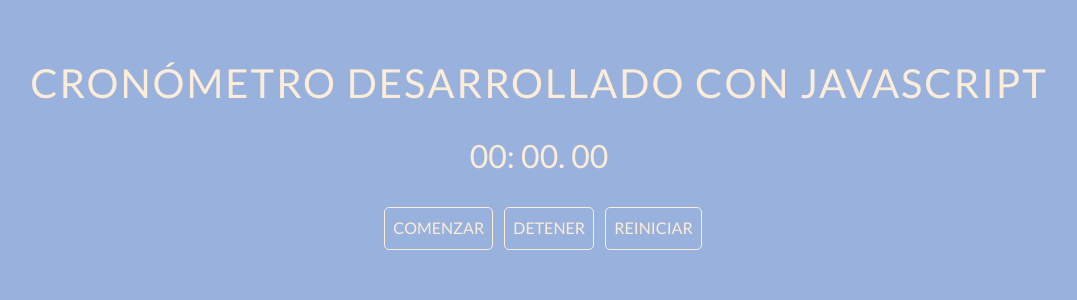
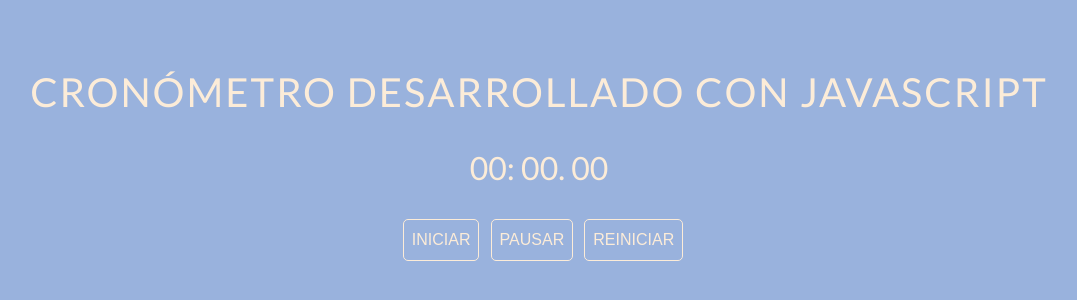
Before and after one commit to guzmanpdro/cronometro, a plain HTML site: page index.html in a window 1280 px wide. Shown: the part 240-540 px from the top of the page, without its empty margins (101-1178 px from the left). Drawn offline with Linux system fonts and the light colour scheme.

Commit message:
Corrige orden en la integración de fuente y estilos de la página

```diff
--- a/index.html
+++ b/index.html
@@ -4,9 +4,8 @@
   <meta charset="UTF-8">
   <meta name="viewport" content="width=device-width, initial-scale=1.0">
   <title>Cronómetro</title>
+  <link href="https://fonts.googleapis.com/css2?family=Lato:wght@300;400;700&display=swap" rel="stylesheet">
   <link rel="stylesheet" href="css/styles.css">
-  <link href="https://fonts.googleapis.com/css2?family=Lato:wght@300;400;700&display=swap" rel="stylesheet">
-  <link rel="stylesheet" href="css/normalize.css">
 </head>
 <body>
 
@@ -17,8 +16,8 @@
       <span id="seconds">00</span>.
       <span id="tens">00</span>
     </p>
-    <button class="btn-action" id="start">Comenzar</button>
-    <button class="btn-action" id="stop">Detener</button>
+    <button class="btn-action" id="start">Iniciar</button>
+    <button class="btn-action" id="stop">Pausar</button>
     <button class="btn-action" id="reset">Reiniciar</button>
   </div>
 
```
